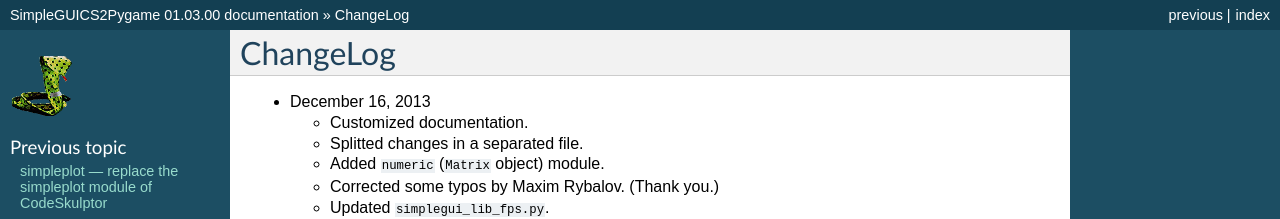
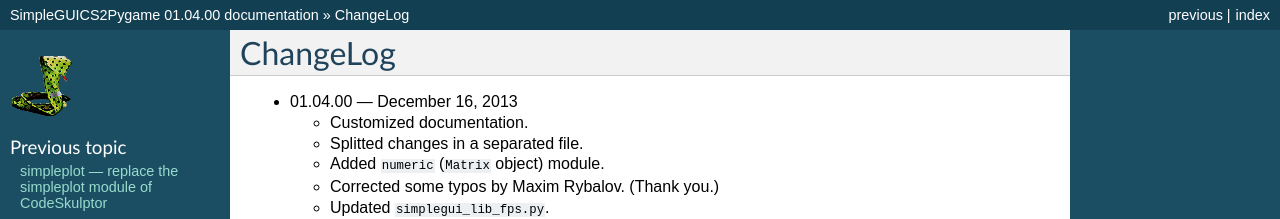
Before and after one commit to rhul-compsoc/SimpleGUICS2Pygame, a Sphinx documentation site: the page built from Sphinx/ChangeLog.rst, in a window 1280 px wide and 900 px high. Shown: the top 219 px of the window. Built offline with Sphinx 7.4.7, drawn with Linux system fonts in a browser that asks for light colours; some of the changed text lies outside the part shown.

```diff
--- a/README.rst
+++ b/README.rst
@@ -103,7 +106,7 @@ along with this program. If not, see <http://www.gnu.org/licenses/>.
 
 Changes
 =======
-* December 16, 2013
+* 01.04.00 --- December 16, 2013
 
   - Customized documentation.
   - Splitted changes in a separated file.
--- a/Sphinx/ChangeLog.rst
+++ b/Sphinx/ChangeLog.rst
@@ -1,6 +1,6 @@
 ChangeLog
 =========
-* December 16, 2013
+* 01.04.00 --- December 16, 2013
 
   - Customized documentation.
   - Splitted changes in a separated file.
```
Also changed, not shown: other parts of README.rst (+3 -0 lines), SimpleGUICS2Pygame/__init__.py (+8 -3 lines), 11 other files.
